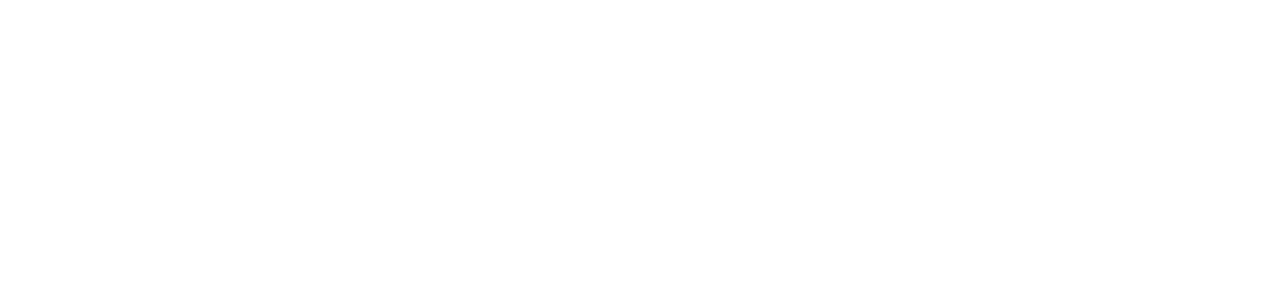
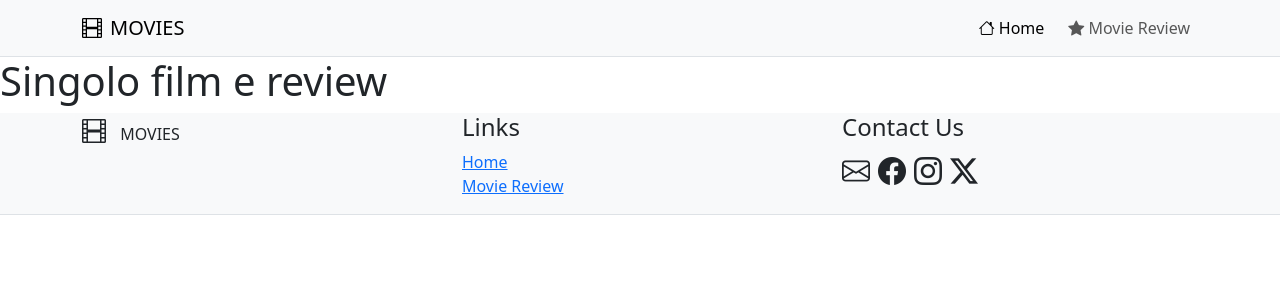
Before and after one commit to Marianna-Dalterio/webapp-react, a React (Vite) app: page /movies/1 in a window 1280 px wide. Shown: the top 300 px of the page. Built offline with nearby package versions, Linux system fonts and the light colour scheme.

Commit message:
refactor layout and components; update AppHeader, AppBody, and AppFooter with new structure and routing

```diff
--- a/components/AppBody.jsx
+++ b/components/AppBody.jsx
@@ -1,5 +1,5 @@
 export default function AppBody() {
     return (
-        <h1>mio body</h1>
+        <h1> body</h1>
     )
 };
--- a/components/AppFooter.jsx
+++ b/components/AppFooter.jsx
@@ -1,5 +1,35 @@
+import { Link } from "react-router-dom";
+
 export default function AppFooter() {
     return (
-        <h1>mio footer</h1>
+        <>
+            <div className="bg-light border-bottom ">
+                <div className="container">
+                    <div className="row">
+                        <div className="col">
+                            <div className="logo"> <i class="bi bi-film me-2 fs-4"> </i> MOVIES </div>
+                        </div>
+                        <div className="col">
+                            <h4>Links</h4>
+                            <ul className="list-unstyled">
+                                <li><Link to="/movies">Home</Link></li>
+                                <li><Link to="/movies/:id">Movie Review</Link></li>
+
+                            </ul>
+                        </div>
+                        <div className="col">
+                            <h4>Contact Us</h4>
+                            <span><i class="bi bi-envelope me-2 fs-3"></i></span>
+                            <span><i class="bi bi-facebook me-2 fs-3"></i></span>
+                            <span><i class="bi bi-instagram me-2 fs-3"></i></span>
+                            <span><i class="bi bi-twitter-x me-2 fs-3"></i></span>
+                        </div>
+                    </div>
+                </div>
+            </div>
+
+
+        </>
+
     )
 };
--- a/components/AppHeader.jsx
+++ b/components/AppHeader.jsx
@@ -1,5 +1,21 @@
+import { NavLink } from "react-router-dom";
+
 export default function AppHeader() {
     return (
-        <h1>mio header</h1>
+        <>
+            <nav className="navbar navbar-expand bg-light border-bottom">
+                <div className="container">
+                    <span className="navbar-brand">
+                        <i class="bi bi-film me-2"></i>
+                        MOVIES
+                    </span>
+                    <div className="navbar-nav gap-2">
+                        <NavLink className="nav-link" to="/movies"> <i class="bi bi-house"></i> Home </NavLink>
+                        <NavLink className="nav-link" to="/movies/:id"> <i class="bi bi-star-fill"></i> Movie Review </NavLink>
+                    </div>
+                </div>
+
+            </nav>
+        </>
     )
 };
--- a/index.html
+++ b/index.html
@@ -10,6 +10,7 @@
   <script src="https://cdn.jsdelivr.net/npm/bootstrap@5.3.8/dist/js/bootstrap.bundle.min.js"
     integrity="sha384-FKyoEForCGlyvwx9Hj09JcYn3nv7wiPVlz7YYwJrWVcXK/BmnVDxM+D2scQbITxI"
     crossorigin="anonymous"></script>
+  <link rel="stylesheet" href="https://cdn.jsdelivr.net/npm/bootstrap-icons@1.13.1/font/bootstrap-icons.min.css">
   <title>webapp-react</title>
 </head>
 
--- a/layout/DefaultLayout.jsx
+++ b/layout/DefaultLayout.jsx
@@ -2,3 +2,14 @@ import { Outlet } from "react-router-dom";
 import AppHeader from "../components/AppHeader";
 import AppBody from "../components/AppBody";
 import AppFooter from "../components/AppFooter";
+
+export default function DefaultLayout() {
+
+    return (
+        <>
+            <AppHeader />
+            <Outlet />
+            <AppFooter />
+        </>
+    )
+};
--- a/src/App.jsx
+++ b/src/App.jsx
@@ -1,6 +1,8 @@
-import bootstrap from "bootstrap";
-import axios from "axios";
-import { Router } from "react-router-dom";
+// import bootstrap from "bootstrap";
+// import axios from "axios";
+import { BrowserRouter, Routes, Route } from "react-router-dom";
+import DefaultLayout from "../layout/DefaultLayout";
+
 
 
 function App() {
@@ -8,7 +10,16 @@ function App() {
 
   return (
     <>
-
+      <BrowserRouter>
+        <Routes>
+          <Route element={<DefaultLayout />}>          {/*rotta genitore*/}
+            <Route path="/" element={<h1>Welcome on MOVIES</h1>} />      {/*rotte figlie, mostrano il componenete impostato come element al posto dell'Outlet*/}
+            <Route path="/movies" element={<h1>Lista film</h1>} />
+            <Route path="/movies/:id" element={<h1>Singolo film e review</h1>} />
+            <Route path="*" element={<h1>404 not found</h1>} />
+          </Route>
+        </Routes>
+      </BrowserRouter>
     </>
   )
 }
```
Also changed, not shown: 1 other file (tests, documents, lock files or other folders).
